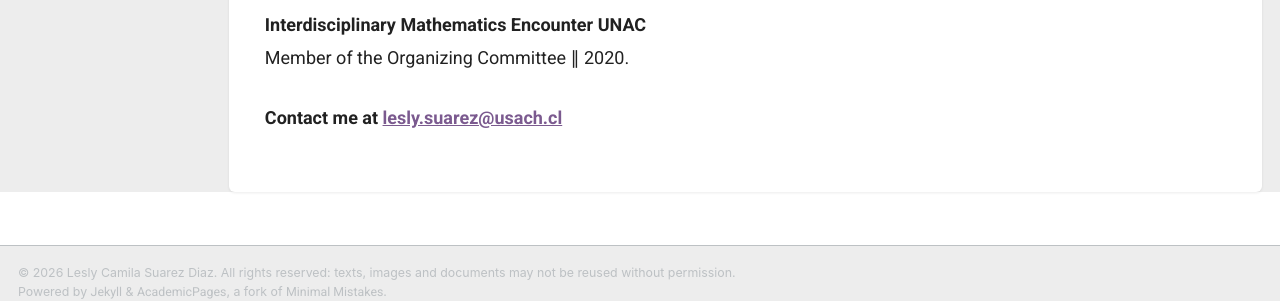
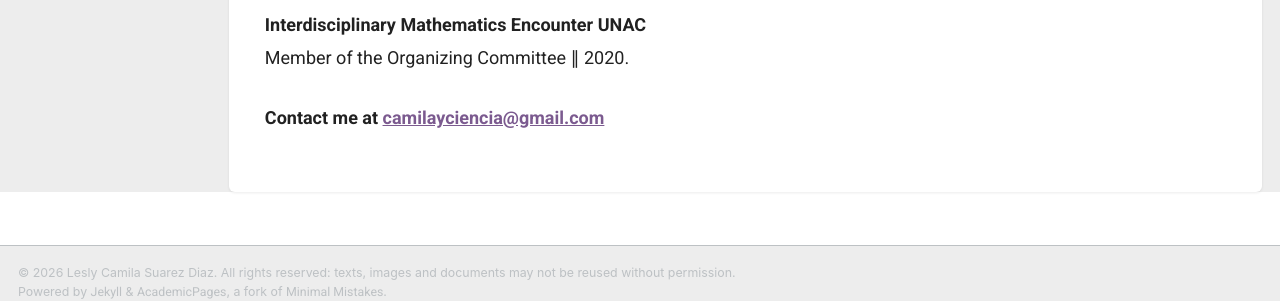
Before and after one commit to leslysuarez/leslysuarez.github.io, a Jekyll site: the page built from _pages/events.md, in a window 1280 px wide and 1064 px high. Shown: the part 726-1027 px from the top of the window. Built offline with Jekyll 4.4.1, drawn with Linux system fonts in a browser that asks for light colours; a script bundle is joined from its source files by our own code; a style sheet for code colours, icons or effects is not loaded.

Commit message:
Update events.md

```diff
--- a/_pages/events.md
+++ b/_pages/events.md
@@ -35,4 +35,4 @@ Member of the Organizing Committee ∥ Universidad Nacional del Callao (UNAC)
 
 Member of the Organizing Committee ∥ 2020.
 
-### Contact me at [lesly.suarez@usach.cl](mailto:lesly.suarez@usach.cl)
+### Contact me at [camilayciencia@gmail.com](mailto:camilayciencia@gmail.com)
```
